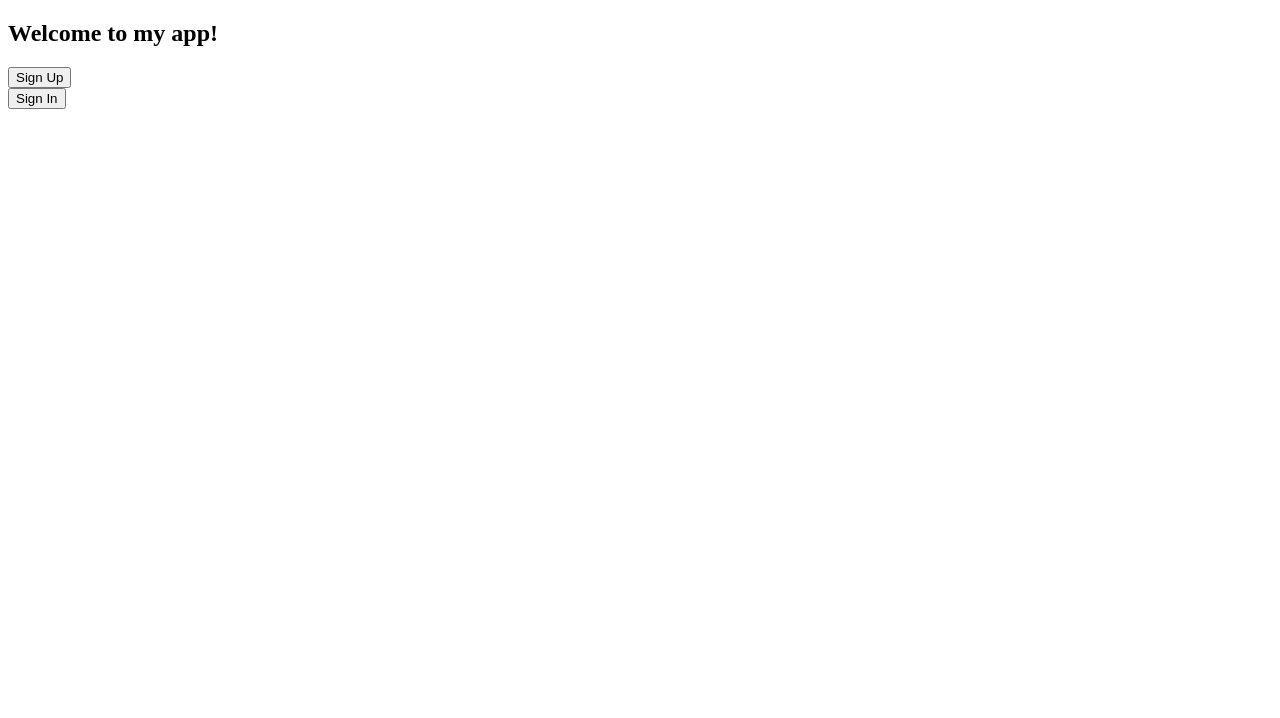
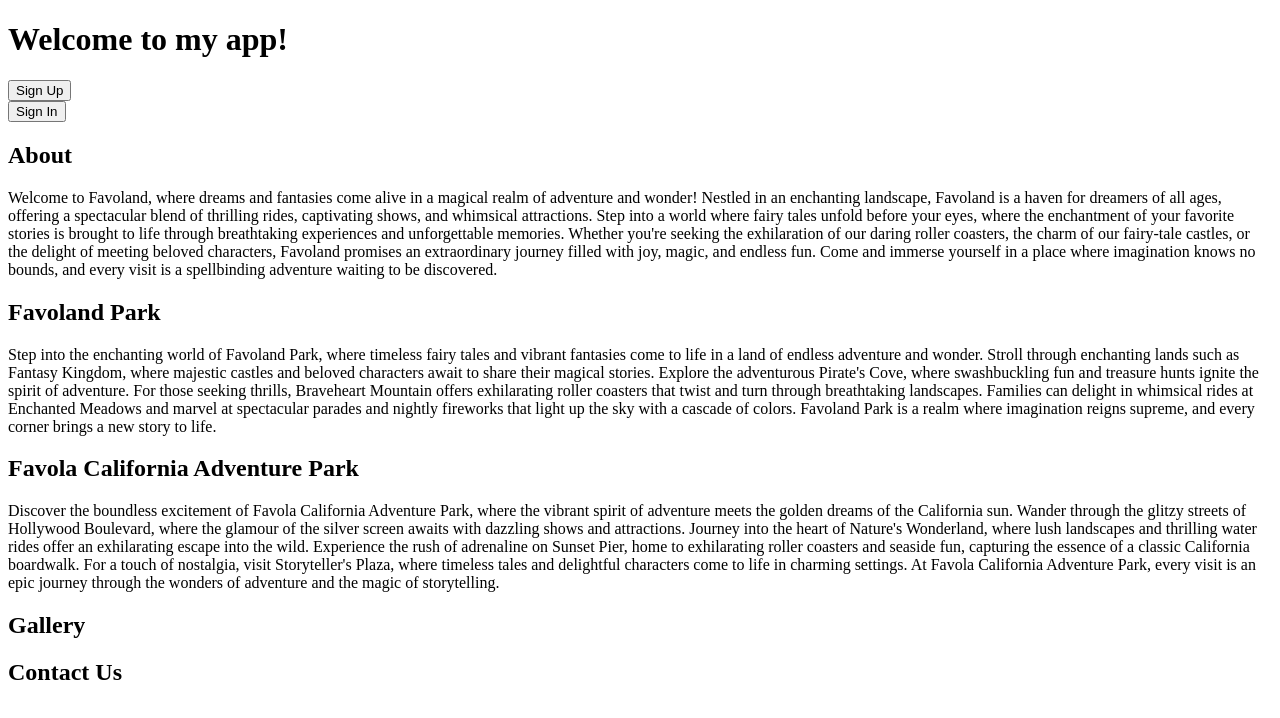
Before and after one commit to byzarsln/Favoland-Website, a website: page public/index.html in a window 1280 px wide. Drawn offline with Linux system fonts and the light colour scheme.

Commit message:
added parks and descriptions

```diff
--- a/public/index.html
+++ b/public/index.html
@@ -10,7 +10,7 @@
 </head>
 
 <body>
-  <h2>Welcome to my app!</h2>
+  <h1>Welcome to my app!</h1>
   <div>
     <a href="/signup">
       <button>Sign Up</button>
@@ -20,6 +20,48 @@
       <button>Sign In</button>
     </a>
   </div>
+  <div id="about">
+    <h2>About</h2>
+    <p>
+      Welcome to Favoland, where dreams and fantasies come alive in a magical realm of adventure and wonder!
+      Nestled in an enchanting landscape, Favoland is a haven for dreamers of all ages, offering a spectacular
+      blend of thrilling rides, captivating shows, and whimsical attractions. Step into a world where fairy tales
+      unfold before your eyes, where the enchantment of your favorite stories is brought to life through breathtaking
+      experiences and unforgettable memories. Whether you're seeking the exhilaration of our daring roller coasters,
+      the charm of our fairy-tale castles, or the delight of meeting beloved characters, Favoland promises an extraordinary
+      journey filled with joy, magic, and endless fun. Come and immerse yourself in a place where imagination knows no bounds,
+      and every visit is a spellbinding adventure waiting to be discovered.
+    </p>
+  </div>
+  <div id="parks">
+    <h2>Favoland Park</h2>
+    <p>
+      Step into the enchanting world of Favoland Park, where timeless fairy tales and vibrant fantasies come to life
+      in a land of endless adventure and wonder. Stroll through enchanting lands such as Fantasy Kingdom, where majestic
+      castles and beloved characters await to share their magical stories. Explore the adventurous Pirate's Cove, where
+      swashbuckling fun and treasure hunts ignite the spirit of adventure. For those seeking thrills, Braveheart Mountain
+      offers exhilarating roller coasters that twist and turn through breathtaking landscapes. Families can delight in whimsical
+      rides at Enchanted Meadows and marvel at spectacular parades and nightly fireworks that light up the sky with a cascade of
+      colors. Favoland Park is a realm where imagination reigns supreme, and every corner brings a new story to life.
+    </p>
+    <h2>Favola California Adventure Park</h2>
+    <p>
+      Discover the boundless excitement of Favola California Adventure Park, where the vibrant spirit of adventure meets
+      the golden dreams of the California sun. Wander through the glitzy streets of Hollywood Boulevard, where the glamour
+      of the silver screen awaits with dazzling shows and attractions. Journey into the heart of Nature's Wonderland, where
+      lush landscapes and thrilling water rides offer an exhilarating escape into the wild. Experience the rush of adrenaline
+      on Sunset Pier, home to exhilarating roller coasters and seaside fun, capturing the essence of a classic California boardwalk.
+      For a touch of nostalgia, visit Storyteller's Plaza, where timeless tales and delightful characters come to life in charming
+      settings. At Favola California Adventure Park, every visit is an epic journey through the wonders of adventure and the magic
+      of storytelling.
+    </p>
+  </div>
+  <div id="gallery">
+    <h2>Gallery</h2>
+  </div>
+  <div id="contact">
+    <h2>Contact Us</h2>
+  </div>
 </body>
 
 </html>
```
